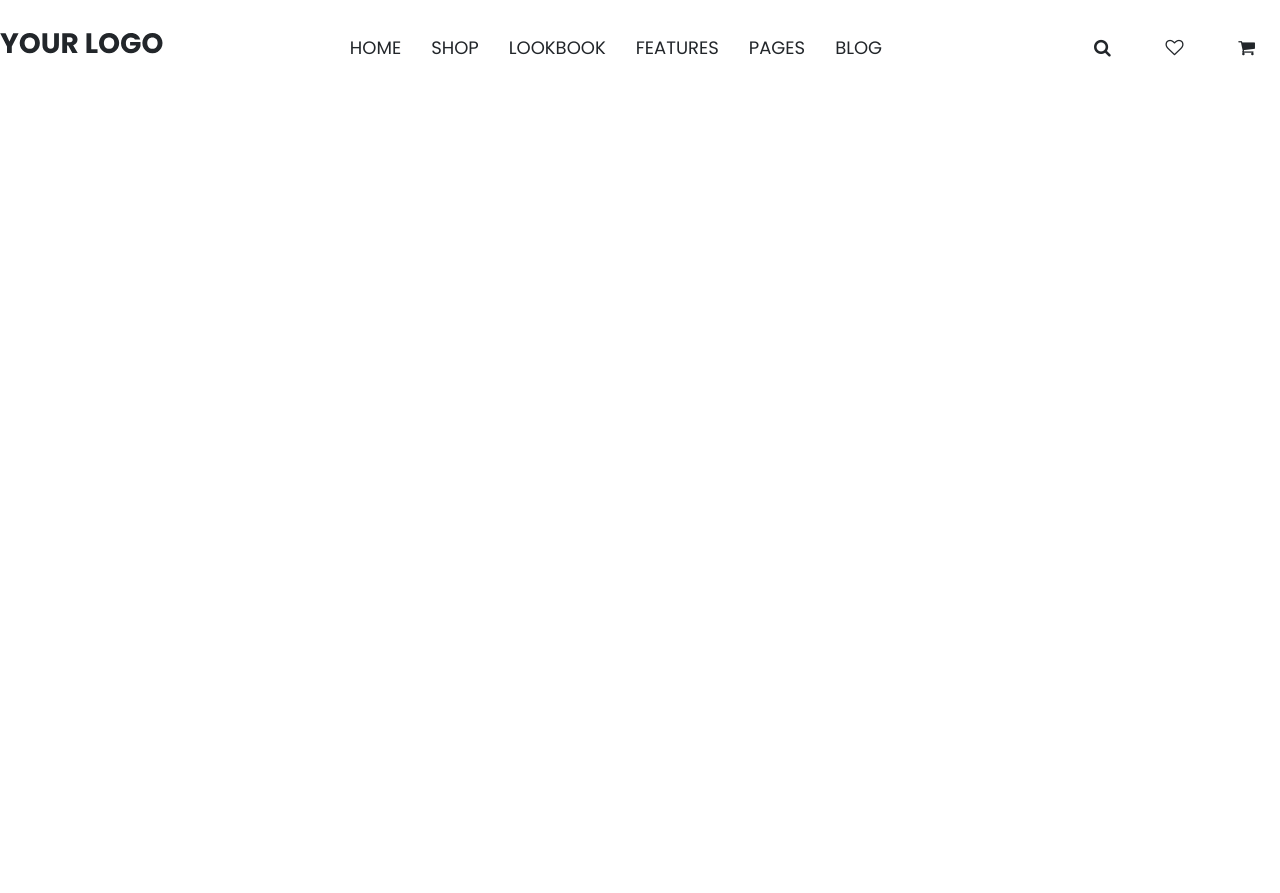
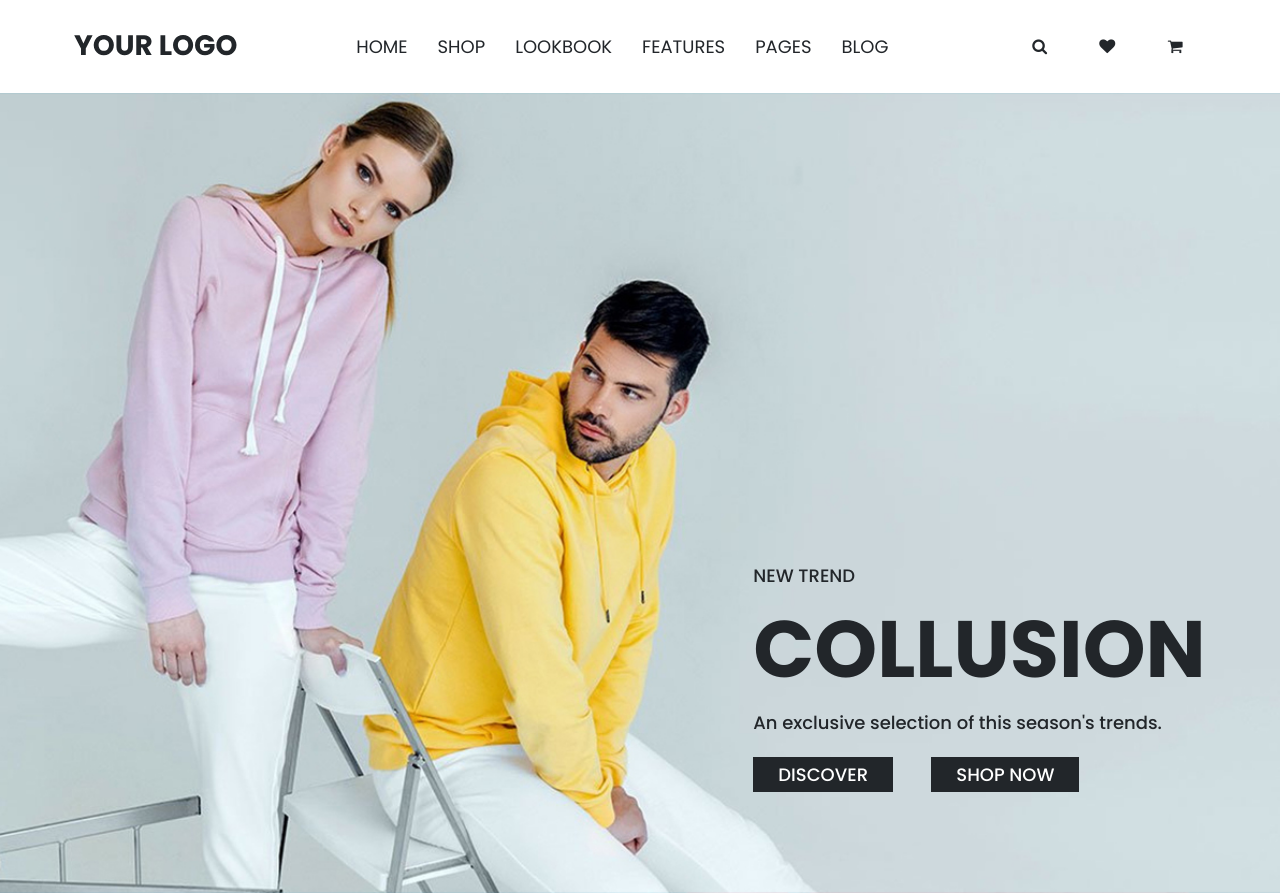
Before and after one commit to notforgiving/Fashio_landing, a plain HTML site: page index.html in a window 1280 px wide. Before the commit the page ends 800 px from the top, so only its background shows below. Drawn offline with Linux system fonts and the light colour scheme.

Commit message:
step 2. main screen

```diff
--- a/css/style.css
+++ b/css/style.css
@@ -4,37 +4,89 @@
 
 body{
     font-family: 'Poppins', sans-serif;
+    font-weight: 400;
     font-style: normal;
-    font-weight: 400;
     color: #22262A;
 }
 
-a,a:visited,a:hover{
+h1,h2,h3,h4,h5,h6{
+    margin: 0;
+}
+
+a,a:focus,a:hover,a:visited{
     text-decoration: none;
     color: #22262A;
 }
 
 .container{
-    max-width: 1380px;
-    margin: auto;
+    max-width: 1133px;
+    margin: 0 auto;
+    height: 100%;
 }
 
-.header{
+/*Header*/
+.header {
     padding: 33px 0;
 }
 
-.nav__menu{
+.header__inner {
     display: flex;
     justify-content: space-between;
     align-items: center;
+}
+
+.menu__inner {
+    display: flex;
+    font-size: 18px;
+    line-height: 27px;
+}
+.menu__link {
+    margin: 0 15px;
+}
+
+.shoppind__link {
+    margin: 0 24px;
+}
+
+/*section main trand*/
+.trand__header {
+    background-image: url(../img/sect_bg.jpg);
+    background-size: cover;
+    background-position: center center;
+    background-repeat: no-repeat;
+    height: 100vh;
+}
+.trand__header-inner{
+    height: 100%;
+    padding-bottom: 101px;
+    display: flex;
+    flex-direction: column;
+    justify-content: flex-end;
+    margin-left: 60%;
+}
+.trand__text {
+    font-weight: 500;
     font-size: 18px;
     line-height: 27px;
 }
 
-.nav__menu-item {
-    padding: 0 15px;
+.trand__title {
+    font-weight: bold;
+    font-size: 80px;
+    line-height: 120px;
 }
-
-.shopping__card-item{
-    padding: 0 25px;
+.trand__buttons {
+    margin-top: 21px;
 }
+.btn {
+    font-weight: 500;
+    font-size: 18px;
+    line-height: 27px;
+    text-align: center;
+    color: #FFFFFF;
+    border: none;
+    background: #22262A;
+    cursor: pointer;
+    padding: 4px 25px;
+    margin-right: 34px;
+}
--- a/index.html
+++ b/index.html
@@ -3,9 +3,11 @@
 <head>
     <meta charset="UTF-8">
     <meta name="viewport" content="width=device-width, initial-scale=1.0">
+    <link rel="stylesheet" href="css/reset.css">
+
+    <link href="https://fonts.googleapis.com/css2?family=Poppins:wght@300;400;500;700&display=swap" rel="stylesheet">
     <link rel="stylesheet" href="css/font-awesome.min.css">
-    <link href="https://fonts.googleapis.com/css2?family=Poppins:wght@400;500;600;700&display=swap" rel="stylesheet">
-    <link rel="stylesheet" href="css/reset.css">
+
     <link rel="stylesheet" href="css/normalize.css">
     <link rel="stylesheet" href="css/style.css">
     <title>Fasion Landing</title>
@@ -13,29 +15,61 @@
 <body>
     <header class="header">
         <div class="container">
-            <div class="nav__menu">
-                <div class="logo">
-                    <a href="#" class="logo-link">
-                        <img class="logo-img" src="img/YOUR LOGO.svg" alt="Logo">
+            <div class="header__inner">
+                <div class="header__logo">
+                    <a href="#" class="header__logo-link">
+                        <img class="logo__img" src="img/logo.svg" alt="logo" >
                     </a>
-                    </div>
-                <div class="nav">
-                    <ul class="nav__menu">
-                        <a href="#"><li class="nav__menu-item">HOME</li></a>
-                         <a href="#"><li class="nav__menu-item">SHOP</li></a>
-                         <a href="#"><li class="nav__menu-item">LOOKBOOK</li></a>
-                         <a href="#"><li class="nav__menu-item">FEATURES</li></a>
-                         <a href="#"><li class="nav__menu-item">PAGES</li></a>
-                         <a href="#"><li class="nav__menu-item">BLOG</li></a>
+                </div>
+                <div class="nav__menu">
+                    <ul class="menu__inner">
+                        <a class="menu__link" href="#">
+                            <li class="menu__item">HOME</li>
+                        </a>
+                        <a class="menu__link" href="#">
+                            <li class="menu__item">SHOP</li>
+                        </a>
+                        <a class="menu__link" href="#">
+                            <li class="menu__item">LOOKBOOK</li>
+                        </a>
+                        <a class="menu__link" href="#">
+                            <li class="menu__item">FEATURES</li>
+                        </a>
+                        <a class="menu__link" href="#">
+                            <li class="menu__item">PAGES</li>
+                        </a>
+                        <a class="menu__link" href="#">
+                            <li class="menu__item">BLOG</li>
+                        </a>
                     </ul>
                 </div>
                 <div class="shopping__card">
-                    <a href="#"><i class="shopping__card-item fa fa-search" aria-hidden="true"></i></a>
-                    <a href="#"><i class="shopping__card-item fa fa-heart-o" aria-hidden="true"></i></a>
-                    <a href="#"><i class="shopping__card-item fa fa-shopping-cart" aria-hidden="true"></i></a>
+                    <a class="shoppind__link" href="#">
+                        <i class="fa fa-search" aria-hidden="true"></i>
+                    </a>
+                    <a class="shoppind__link" href="#">
+                        <i class="fa fa-heart" aria-hidden="true"></i>
+                    </a>
+                    <a class="shoppind__link" href="#">
+                        <i class="fa fa-shopping-cart" aria-hidden="true"></i>
+                    </a>
                 </div>
             </div>
         </div>
     </header>
+
+    <section class="trand__header">
+        <div class="container">
+            <div class="trand__header-inner">
+                <p class="trand__text">NEW TREND</p>
+                <h1 class="trand__title">COLLUSION</h1>
+                <p class="trand__text">An exclusive selection of this season's trends.</p>
+                <div class="trand__buttons">
+                    <button class="btn">DISCOVER</button>
+                    <button class="btn">SHOP NOW</button>
+                </div>
+            </div>
+        </div>
+    </section>
 </body>
 </html>
```
Also changed, not shown: img/logo.svg (renamed from img/YOUR LOGO.svg), img/sect_bg.jpg (added).
